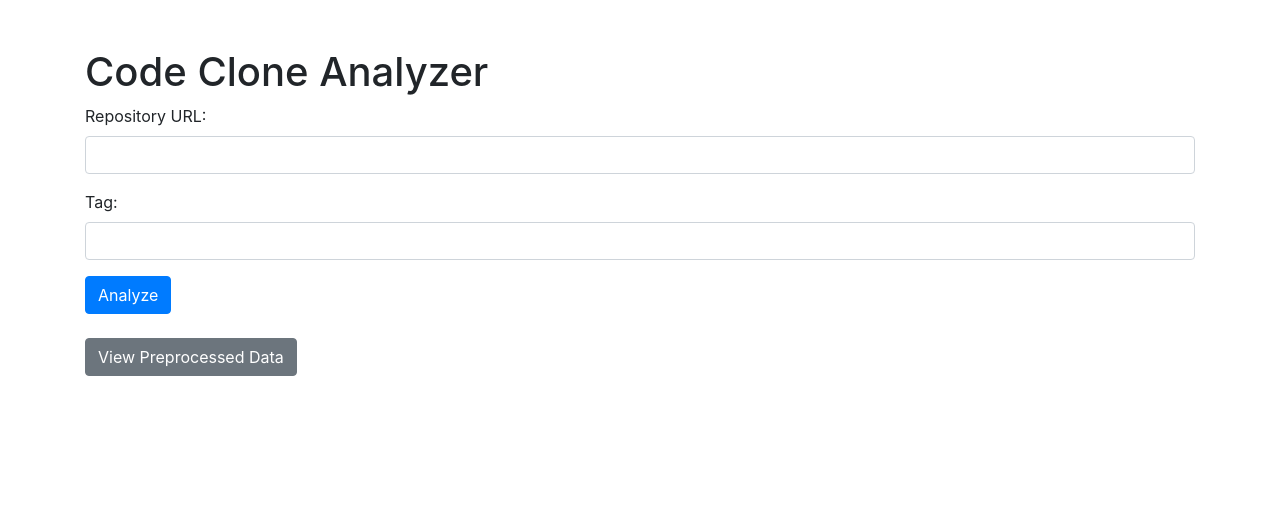
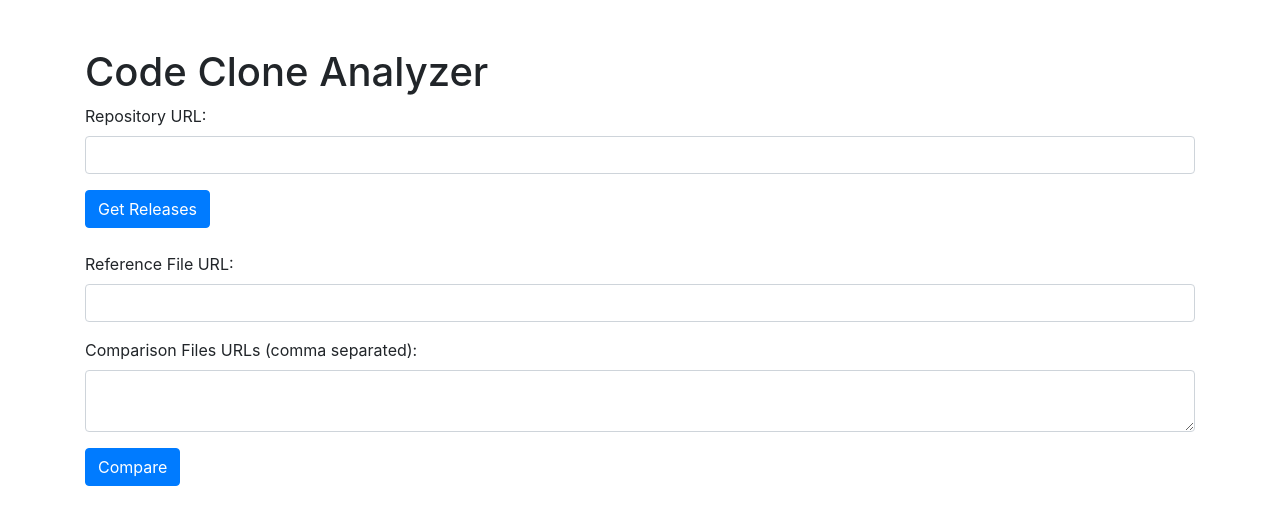
Before and after one commit to wasimsse/CodeCloneAnalyzer, a Flask app: page / in a window 1280 px wide. Shown: the top 525 px of the page. Run offline with Flask 3, Linux system fonts and the light colour scheme; parts of the project's set-up code (start-up, migrations or seed data) failed here and were passed over; some libraries are stand-ins or nearby versions.

Commit message:
Updated application with comparison results and MDS plot, excluding large model file

```diff
--- a/app/routes.py
+++ b/app/routes.py
@@ -1,8 +1,7 @@
-from flask import Blueprint, request, render_template, jsonify
+from flask import Blueprint, render_template, request, jsonify
+from flask import current_app as app
 from flask_socketio import emit
-from .utils import clone_repo, preprocess_code, compute_similarity, analyze_code
-from . import socketio
-import logging
+from app.utils import fetch_github_releases, analyze_code, fetch_file_from_github, preprocess_content, compute_similarity
 
 bp = Blueprint('main', __name__)
 
@@ -10,33 +9,37 @@ bp = Blueprint('main', __name__)
 def index():
     return render_template('index.html')
 
+@bp.route('/get_releases', methods=['POST'])
+def get_releases():
+    repo_url = request.form['repo_url']
+    repo_name = repo_url.split('github.com/')[1].replace('.git', '')
+    try:
+        releases = fetch_github_releases(repo_name)
+        return jsonify(releases)
+    except Exception as e:
+        return render_template('error.html', error=str(e))
+
 @bp.route('/analyze', methods=['POST'])
 def analyze():
+    repo_url = request.form['repo_url']
+    tag = request.form['tag']
     try:
-        repo_url = request.form['repo_url']
-        tag = request.form['tag']
-        socketio.start_background_task(target=analyze_repo, repo_url=repo_url, tag=tag)
-        return render_template('progress.html')
+        result = analyze_code(repo_url, tag)
+        return render_template('results.html', result=result)
     except Exception as e:
-        logging.error("Error during analysis: %s", e)
-        return render_template('index.html', error=str(e))
+        return render_template('error.html', error=str(e))
 
-def analyze_repo(repo_url, tag):
+@bp.route('/compare', methods=['POST'])
+def compare():
+    ref_file_url = request.form['reference_url']
+    comp_file_urls = request.form['comparison_urls'].split(',')
     try:
-        files = clone_repo(repo_url, tag)
-        preprocessed_files = preprocess_code(files)
-        similarity_results, mds_coords = compute_similarity(preprocessed_files)
-        socketio.emit('analysis_complete', {'results': similarity_results.to_json(), 'coords': mds_coords.tolist()})
-        global last_results
-        last_results = similarity_results
+        reference_content = preprocess_content(fetch_file_from_github(ref_file_url))
+        comparison_contents = [preprocess_content(fetch_file_from_github(url.strip())) for url in comp_file_urls]
+
+        all_contents = [reference_content] + comparison_contents
+        wmd_df, mds_coords = compute_similarity(all_contents)
+
+        return render_template('comparison_results.html', wmd_df=wmd_df.to_dict(orient='records'), mds_coords=mds_coords.tolist())
     except Exception as e:
-        logging.error("Error in background analysis task: %s", e)
-
-@socketio.on('connect')
-def handle_connect():
-    print('Client connected')
-
-@bp.route('/results')
-def results():
-    global last_results
-    return render_template('results.html', results=last_results.to_html())
+        return render_template('error.html', error=str(e))
--- a/config.py
+++ b/config.py
@@ -0,0 +1,3 @@
+class Config:
+    SECRET_KEY = 'your_secret_key'
+    DEBUG = True
--- a/run.py
+++ b/run.py
@@ -2,5 +2,5 @@ from app import create_app, socketio
 
 app = create_app()
 
-if __name__ == '__main__':
+if __name__ == "__main__":
     socketio.run(app, debug=True)
--- a/templates/index.html
+++ b/templates/index.html
@@ -1,26 +1,32 @@
 <!DOCTYPE html>
-<html>
+<html lang="en">
 <head>
+    <meta charset="UTF-8">
+    <meta name="viewport" content="width=device-width, initial-scale=1.0">
     <title>Code Clone Analyzer</title>
-    <!-- Include Bootstrap CSS -->
     <link rel="stylesheet" href="https://maxcdn.bootstrapcdn.com/bootstrap/4.5.2/css/bootstrap.min.css">
 </head>
 <body>
     <div class="container mt-5">
         <h1>Code Clone Analyzer</h1>
-        <form action="/analyze" method="post">
+        <form method="post" action="/get_releases">
             <div class="form-group">
                 <label for="repo_url">Repository URL:</label>
-                <input type="text" id="repo_url" name="repo_url" class="form-control" required>
+                <input type="text" class="form-control" id="repo_url" name="repo_url" required>
+            </div>
+            <button type="submit" class="btn btn-primary">Get Releases</button>
+        </form>
+        <form method="post" action="/compare" class="mt-4">
+            <div class="form-group">
+                <label for="reference_url">Reference File URL:</label>
+                <input type="text" class="form-control" id="reference_url" name="reference_url" required>
             </div>
             <div class="form-group">
-                <label for="tag">Tag:</label>
-                <input type="text" id="tag" name="tag" class="form-control" required>
+                <label for="comparison_urls">Comparison Files URLs (comma separated):</label>
+                <textarea class="form-control" id="comparison_urls" name="comparison_urls" required></textarea>
             </div>
-            <button type="submit" class="btn btn-primary">Analyze</button>
+            <button type="submit" class="btn btn-primary">Compare</button>
         </form>
-        <br>
-        <a href="/view_preprocessed" class="btn btn-secondary">View Preprocessed Data</a>
     </div>
 </body>
 </html>
```
Also changed, not shown: app/__init__.py (+3 -4 lines), app/utils.py (+77 -3 lines), data/comparison_results.csv (added, +7 -0 lines), requirements.txt (+6 -4 lines), templates/comparison_results.html (+35 -20 lines), 1 other file.
